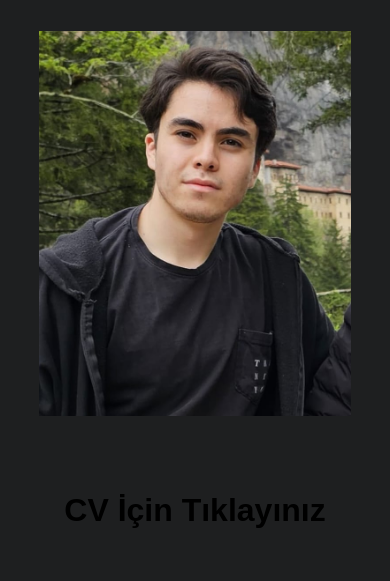
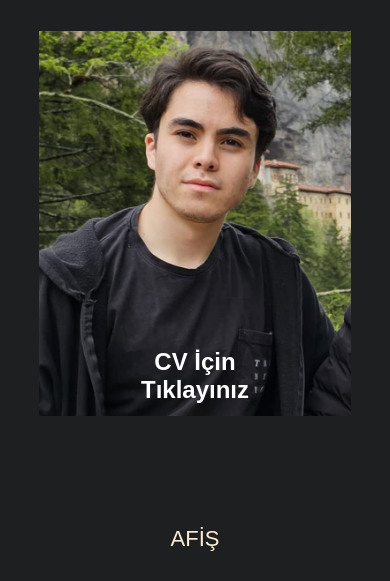
Before and after one commit to tunahanoztemel/tunahanoztemel.github.io, a plain HTML site: page index.html in a window 390 px wide. Shown: the part 218-799 px from the top of the page. Drawn offline with Linux system fonts and the light colour scheme.

Commit message:
Update mobile.css

```diff
--- a/mobile.css
+++ b/mobile.css
@@ -48,7 +48,7 @@ body {
     left: 0;
     width: 100%;
     height: 100%;
-    background-color: rgba(0, 0, 0, 0.5);
+    background-color: rgba(0, 0, 0, 0.8);
     color: white;
     font-size: 1.2rem; /* Responsive metin boyutu */
     display: flex;
@@ -57,6 +57,16 @@ body {
     opacity: 0; /* Başlangıçta görünür */
     transition: 0.5s ease;
   }
+
+  .overlay-text {
+    position: absolute;
+    top: 75%;
+    left: 50%;
+    transform: translate(-50%, -50%); /* Ortalamak için */
+    color: white; /* Yazı rengi */
+    font-size: 1.5rem; /* Yazı boyutu */
+    text-align: center; /* Yazının ortalanması için */
+}
 
   /* Mobil görünüm için ek stil */
   .image-container:hover img {
```
